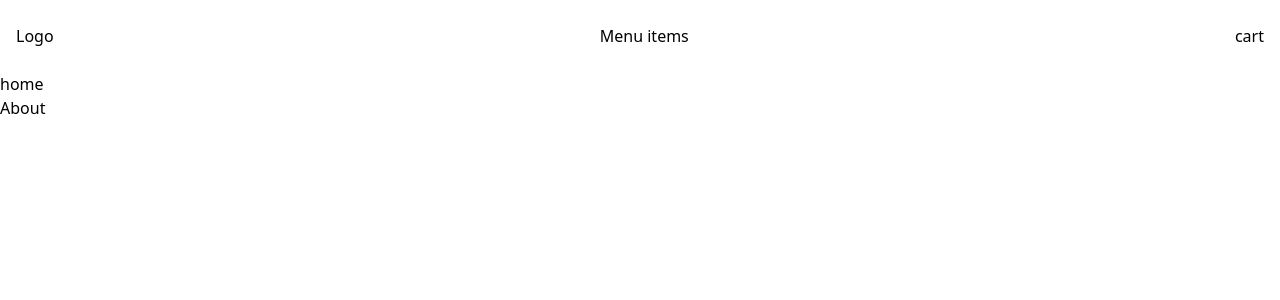
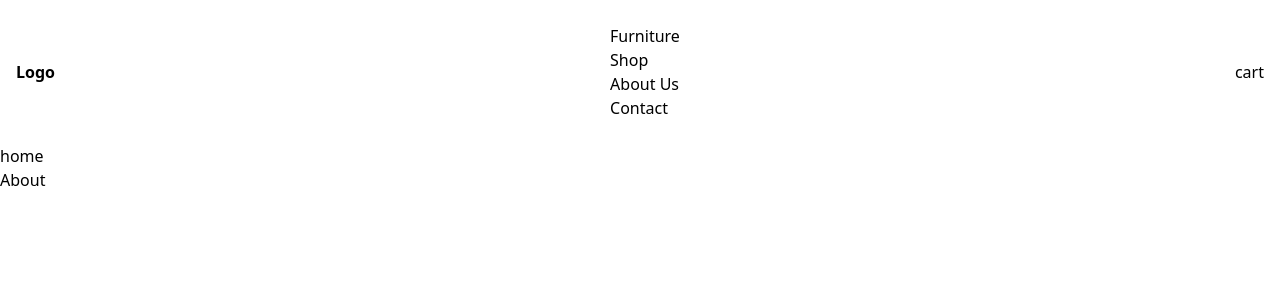
Before and after one commit to mahbub095/react-landing-, a React (Vite) app: page / in a window 1280 px wide. Shown: the top 300 px of the page. Built offline with nearby package versions, Linux system fonts and the light colour scheme.

Commit message:
NavItems Show

```diff
--- a/src/components/Navbar.jsx
+++ b/src/components/Navbar.jsx
@@ -1,13 +1,40 @@
 import React from "react";
+import { Link } from "react-router-dom";
+
+// Define an array of nav items
+const navItems = [
+    { path: '/', label: 'Furniture' },
+    { path: '/shop', label: 'Shop' },
+    { path: '/about', label: 'About Us' },
+    { path: '/contact', label: 'Contact' },
+];
+
+const NavItems = () => {
+    return(
+        <ul>
+            {
+                navItems.map((item,index)=> (
+                    <li>
+                        <Link to ={item.path}>{item.label}</Link>
+
+                    </li>
+                ))
+            }
+        </ul>
+    )
+}
 
 const Navbar = () => {
     return (
         <header>
-            <nav className='container mx-auto flex justify-between items-center py-6 px-4'>
+            <nav className='max-w-screen-2xl container mx-auto flex justify-between items-center py-6 px-4'>
                 {/* logo */}
-                <a href="/">Logo</a>
+                <Link to="/" className="font-bold">Logo</Link>
                 {/* desktop menu items */}
-                <div> Menu items</div>
+                <div>
+                    <NavItems/>
+                </div>
+
                 {/* Cart icon */}
                 <div> cart</div>
             </nav>
```
